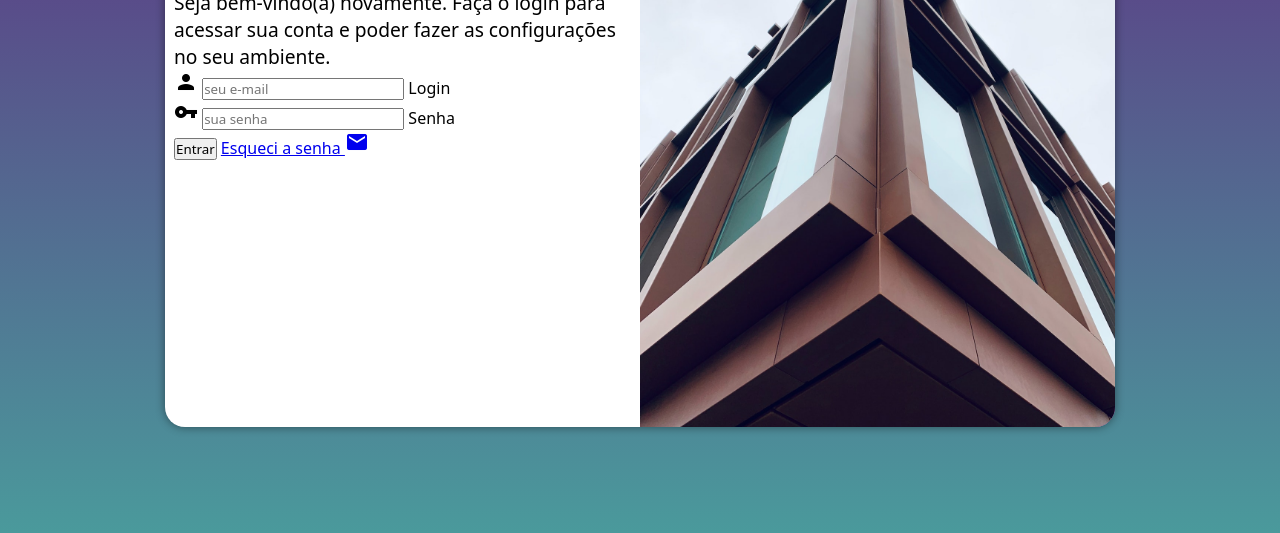
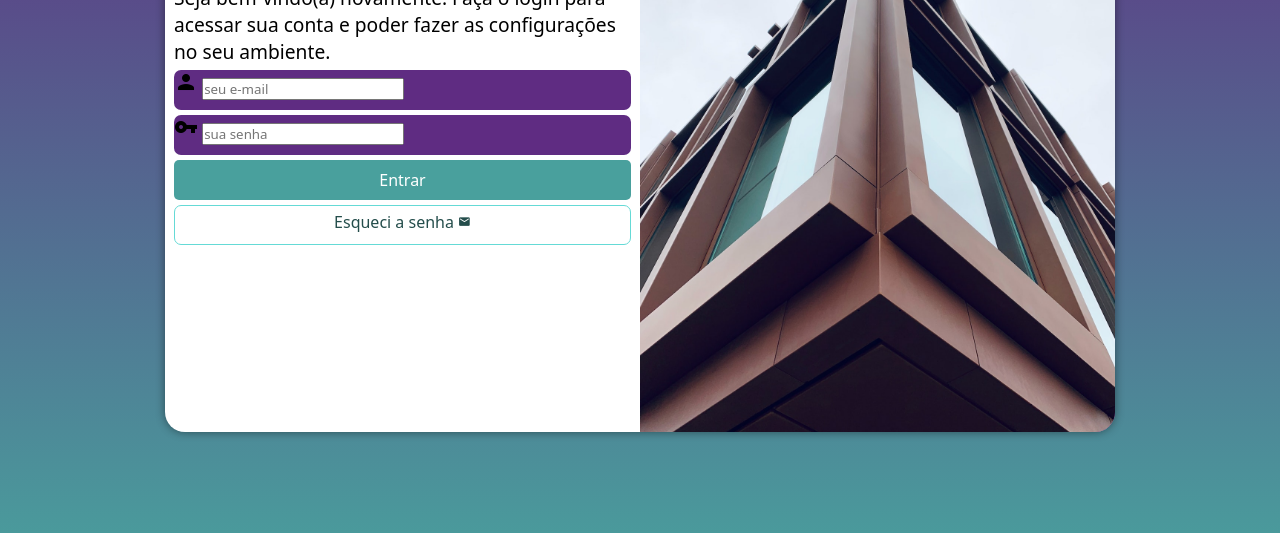
Before and after one commit to KarllaGo/projeto-login, a plain HTML site: page index.html in a window 1280 px wide. Shown: the part 223-756 px from the top of the page. Drawn offline with Linux system fonts and the light colour scheme.

Commit message:
fazendo a formatação do formulário

```diff
--- a/estilos/style.css
+++ b/estilos/style.css
@@ -35,7 +35,7 @@ section#login {
     background-color: white;
     border-radius: 20px;
     box-shadow: 0px 0px 10px rgba(0, 0, 0, 0.452);
-    height: 500px;
+    height: 510px;
     width: 250px;
 
     transition: width .3s, height .3s;
@@ -63,3 +63,55 @@ div#formulario > h1 {
 div#formulario > p {
     font-size: 0.8em;
 }
+
+form > div.campo {
+    background-color: #5f2c82;
+    display: block;
+    border-radius: 7px;
+    height: 40px;
+    margin: 5px 0px;
+    width: 100%;
+}
+
+div.campo > label {
+    display: none;
+}
+
+form > input[type=submit] {
+    background-color: #49a09d;
+    border: none;
+    border-radius: 5px;
+    color: white;
+    cursor: pointer;
+    display: block;
+    font-size: 1em;
+    height: 40px;
+    width: 100%;
+}
+
+form > input[type=submit]:hover {
+    background-color: #244d4b;
+}
+
+form > a.botao {
+    background-color: white;
+    border: 1px solid #65dad6;
+    border-radius: 7px;
+    color: #244d4b;
+    display: block;
+    font-size: 1em;
+    height: 40px;
+    margin-top: 5px;
+    padding-top: 5px;
+    width: 100%;
+    text-align: center;
+    text-decoration: none;
+}
+
+form > a.botao:hover {
+    background-color: #65dad6;
+}
+
+form > a.botao > span {
+    font-size: 0.8em;
+}
--- a/index.html
+++ b/index.html
@@ -33,7 +33,7 @@
                     <label for="isenha">Senha</label>
                 </div>
                 <input type="submit" value="Entrar">
-                <a href="esqueci.html">Esqueci a senha <span class="material-icons">mail</span></a>
+                <a href="esqueci.html" class="botao">Esqueci a senha <span class="material-icons">mail</span></a>
             </form>
             </div>
         </section>
```
